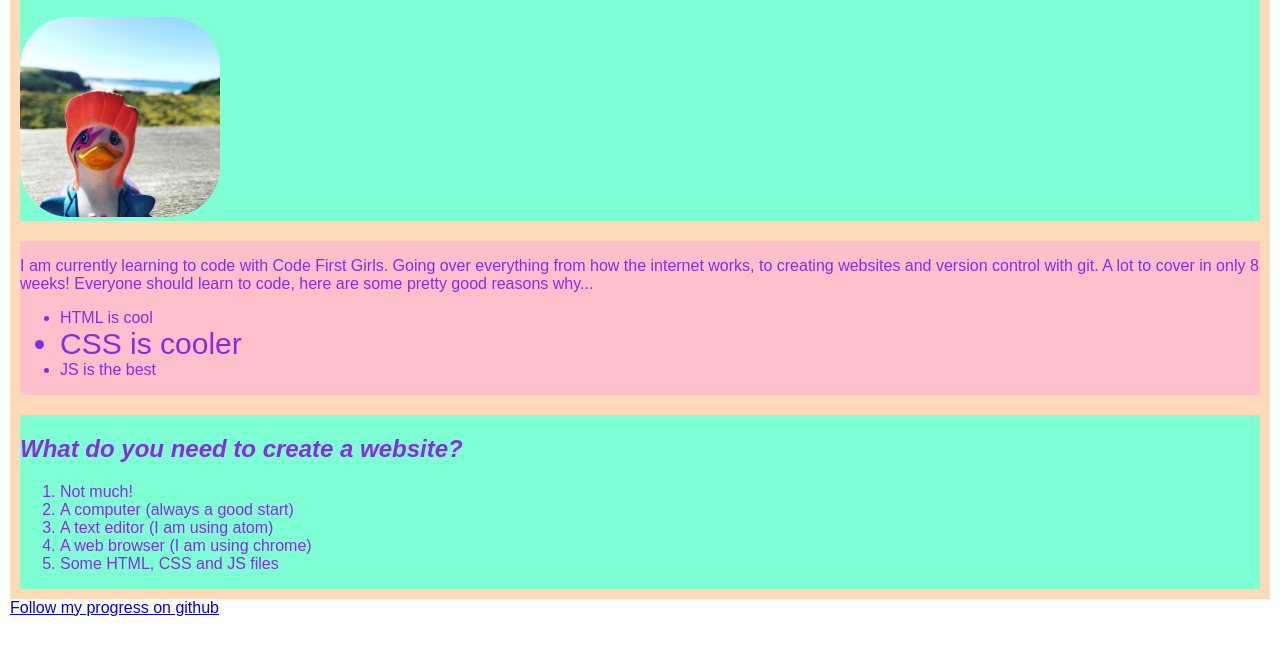
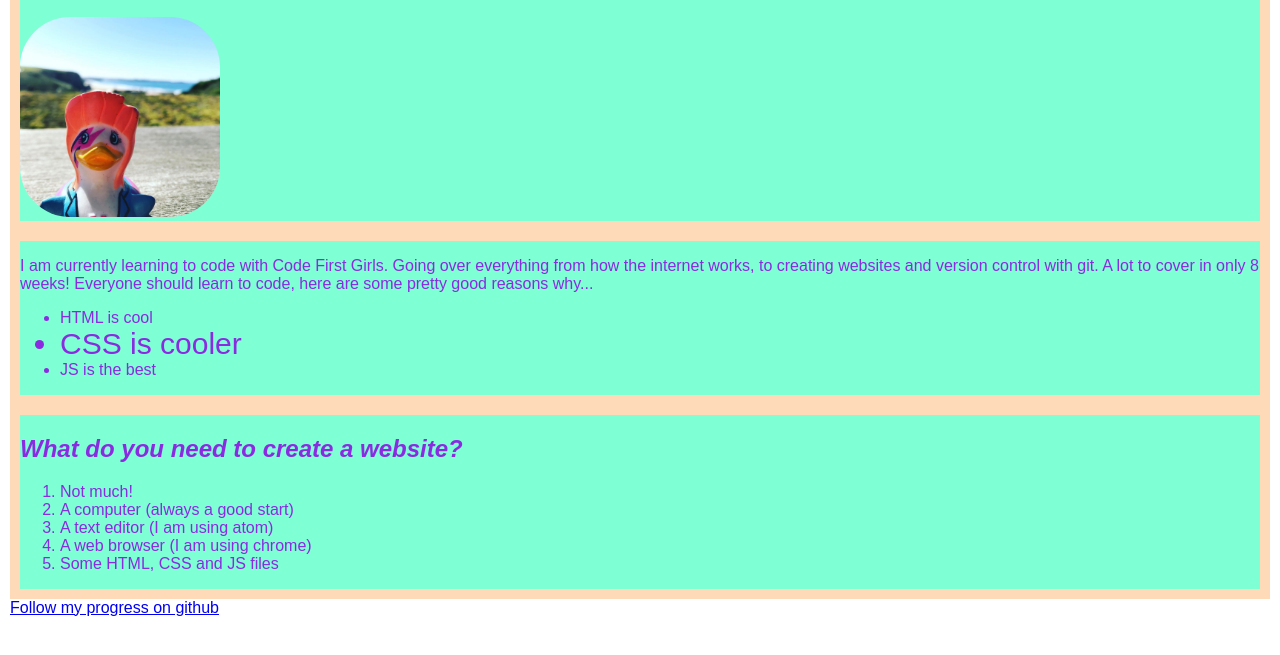
Before and after one commit to panagiota04/git_test, a plain HTML site: page index.html in a window 1280 px wide. Shown: the part 131-786 px from the top of the page. Drawn offline with Linux system fonts and the light colour scheme.

Commit message:
remove second div color

```diff
--- a/css/styles.css
+++ b/css/styles.css
@@ -8,9 +8,7 @@ div {
     background-color: aquamarine;
     border: solid 10px peachpuff;
 }
-.second-div {
-    background-color: pink;
-}
+
 #second-li{
     font-size: 30px;
 }
```
